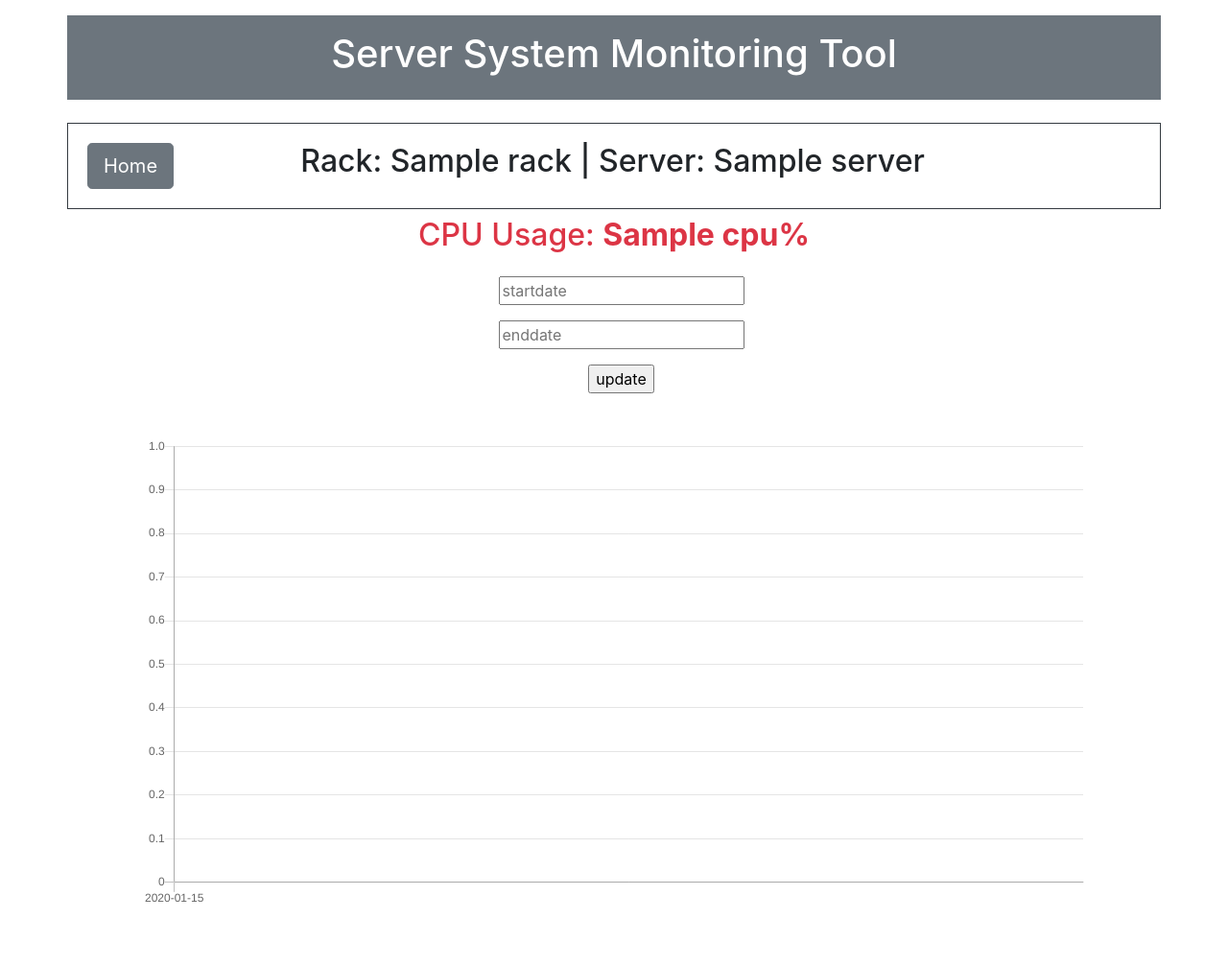
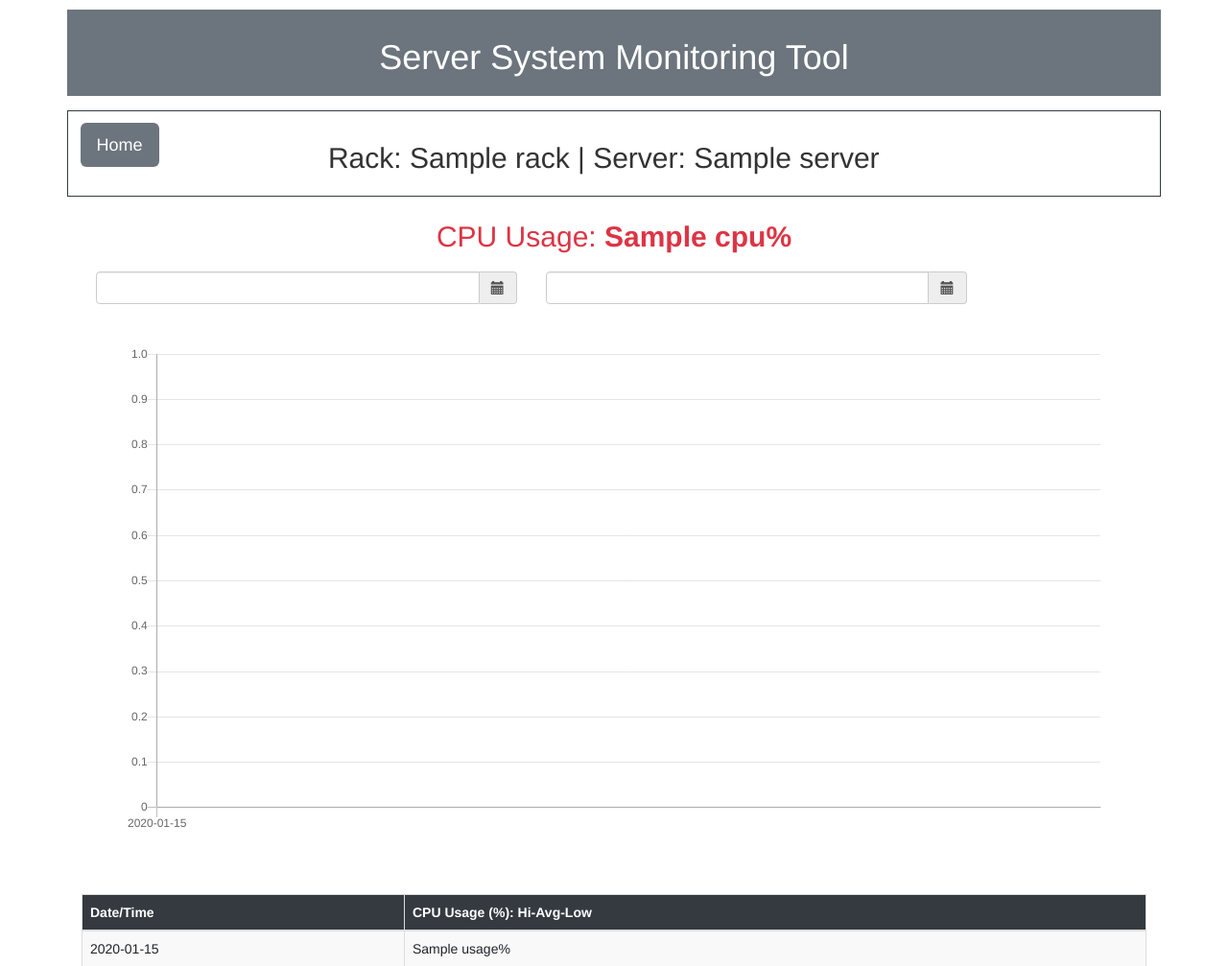
Before and after one commit to bebenson654/SSMT-websites, a Flask app: template templates/Usage-CPUTemp.html in a window 1280 px wide. Shown: the top 1007 px of the page at 96% size. Run offline with Flask 2, Linux system fonts and the light colour scheme; the template is opened without the code that fills it: values that come from a table or form of the project are taken from there, most other values are stand-ins (such as "Sample title", 1, 10 or a date in 2020); parts of the project's set-up code (start-up, migrations or seed data) failed here and were passed over; some libraries are stand-ins or nearby versions.

Commit message:
Mia
Added DTS.js to include the Javascript for the datetimepicker
Added the required links and scripts to the layout.html
Also added the last script to "serve" the DTS.js file as a static resource

```diff
--- a/templates/Usage-CPUTemp.html
+++ b/templates/Usage-CPUTemp.html
@@ -37,8 +37,10 @@
         </div>
     </div>
 
+
+
     <div class="row text-center mt-3 ml-auto"> {# forms for chard date range | NOT CURRENTLY WORKING #}
-        <div class="col-12">
+      <!--  <div class="col-12">
             <form method="post">
                 {{ form.csrf_token }}
                 {{ render_field(form.startdate) }}
@@ -58,7 +60,27 @@
                 {#                <input type="submit" value="update">#}
                 {#            </div>#}
             </form>
+        </div>-->
+        <div class='col-md-5'>
+            <div class="form-group">
+                <div class='input-group date' id='datetimepicker1'>
+                    <input type='text' class="form-control"/>
+                    <span class="input-group-addon">
+                    <span class="glyphicon glyphicon-calendar"></span>
+                </span>
+                </div>
+            </div>
         </div>
+        <div class='col-md-5'>
+            <div class="form-group">
+                <div class='input-group date' id='datetimepicker2'>
+                    <input type='text' class="form-control"/>
+                    <span class="input-group-addon">
+                    <span class="glyphicon glyphicon-calendar"></span>
+                </span>
+                </div>
+            </div>
+    </div>
     </div>
 
 
--- a/templates/layout.html
+++ b/templates/layout.html
@@ -12,7 +12,13 @@
     {# Bootstrap CDN #}
     <link rel="stylesheet" href="https://stackpath.bootstrapcdn.com/bootstrap/4.4.1/css/bootstrap.min.css"
           integrity="sha384-Vkoo8x4CGsO3+Hhxv8T/Q5PaXtkKtu6ug5TOeNV6gBiFeWPGFN9MuhOf23Q9Ifjh" crossorigin="anonymous">
+ <script src="https://cdnjs.cloudflare.com/ajax/libs/jquery/1.12.4/jquery.min.js"></script>
+<script src="https://cdnjs.cloudflare.com/ajax/libs/moment.js/2.15.1/moment.min.js"></script>
+<script src="https://cdnjs.cloudflare.com/ajax/libs/twitter-bootstrap/3.3.7/js/bootstrap.min.js"></script>
+<script src="https://cdnjs.cloudflare.com/ajax/libs/bootstrap-datetimepicker/4.7.14/js/bootstrap-datetimepicker.min.js"></script>
 
+<link rel="stylesheet" href="https://cdnjs.cloudflare.com/ajax/libs/twitter-bootstrap/3.3.7/css/bootstrap.min.css">
+<link rel="stylesheet" href="https://cdnjs.cloudflare.com/ajax/libs/bootstrap-datetimepicker/4.7.14/css/bootstrap-datetimepicker.min.css">
 </head>
 <body>
 <div class="container">
@@ -29,6 +35,7 @@
 <script src="https://stackpath.bootstrapcdn.com/bootstrap/4.4.1/js/bootstrap.min.js"
         integrity="sha384-wfSDF2E50Y2D1uUdj0O3uMBJnjuUD4Ih7YwaYd1iqfktj0Uod8GCExl3Og8ifwB6"
         crossorigin="anonymous"></script>
-
+ <script type="text/javascript"
+         src="{{ url_for('static', filename='DTS.js') }}"></script>
 </body>
 </html>
```
Also changed, not shown: templates/static/DTP.js (added, +14 -0 lines).
